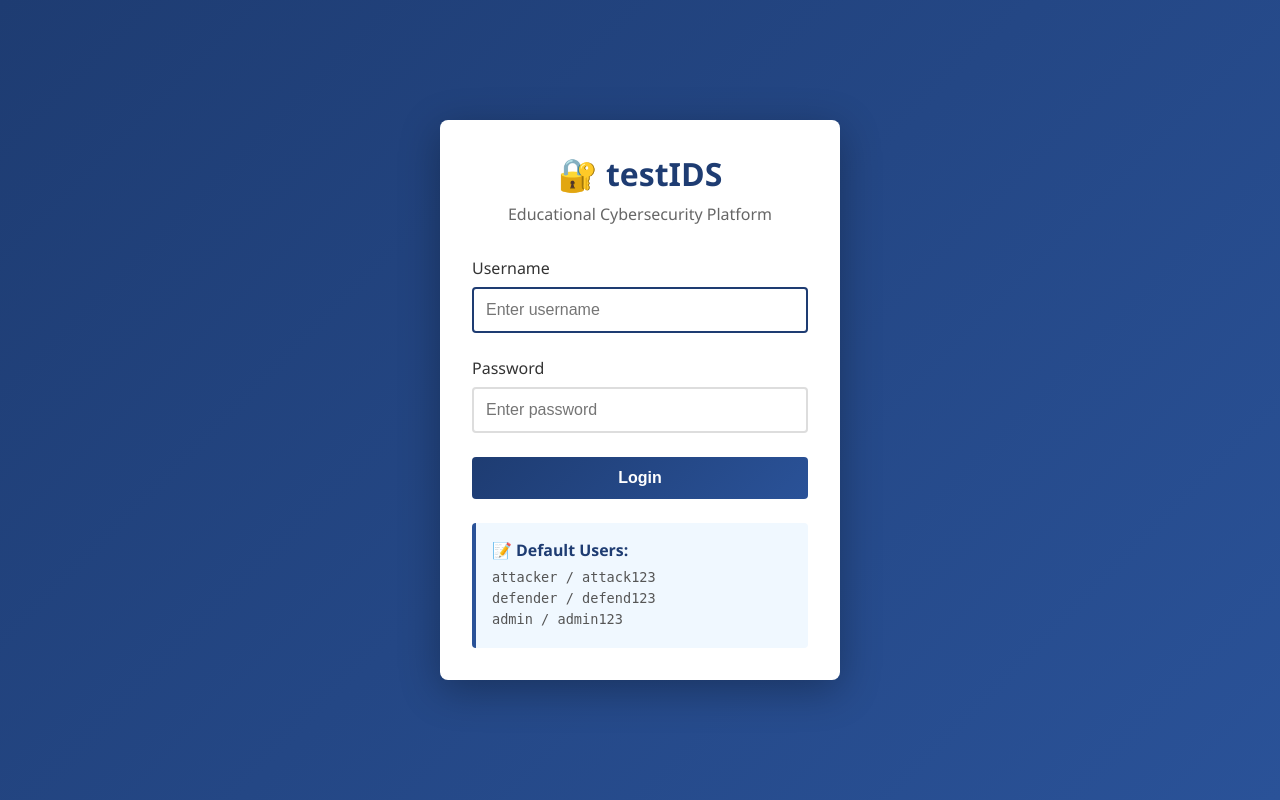
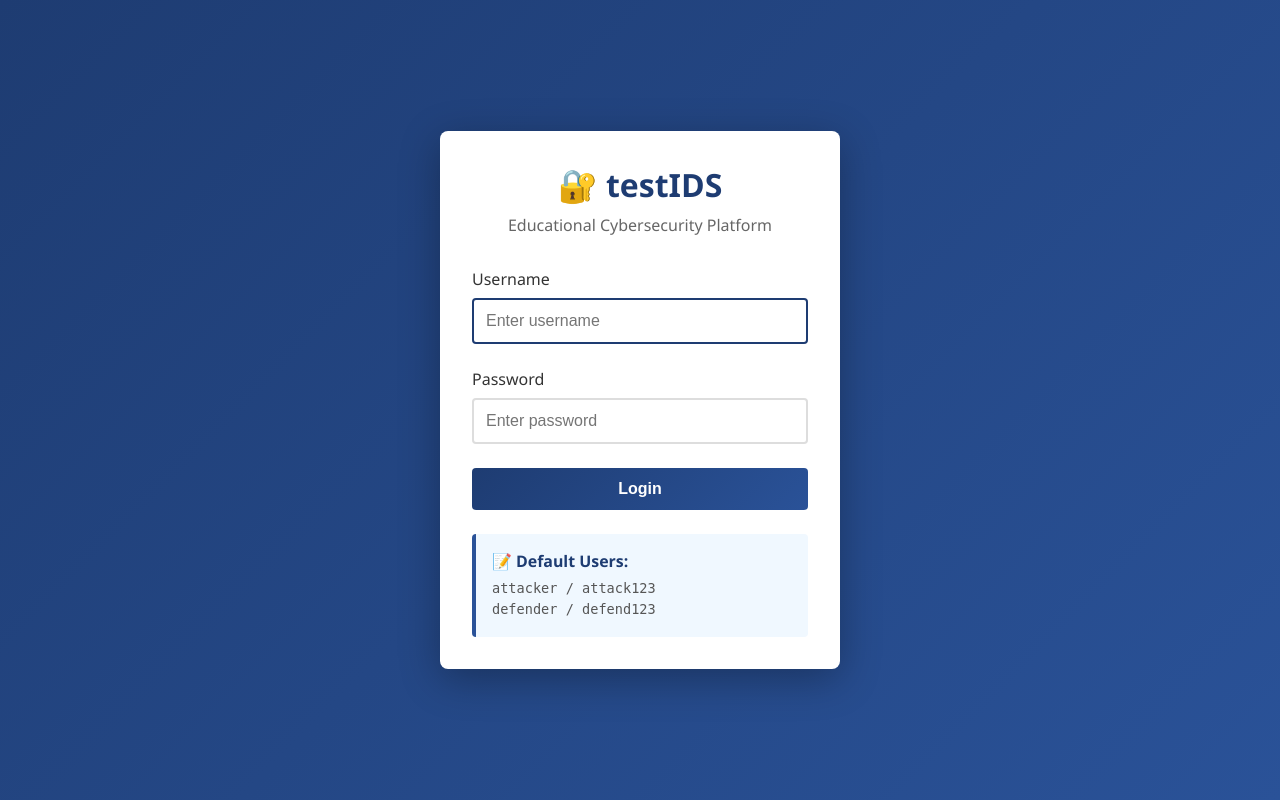
Before and after one commit to kaoutherBenSalah/testIDS, a Flask app: page /login in a window 1280 px wide. Run offline with Flask 3, Linux system fonts and the light colour scheme.

Commit message:
Rename project to IDS and remove admin role

```diff
--- a/app.py
+++ b/app.py
@@ -1,5 +1,5 @@
 """
-testIDS - Flask Version
+IDS - Flask Version
 Educational Cybersecurity Platform with ARP Spoofing & SYN Flood
 
 Run: python app.py
@@ -97,7 +97,7 @@ def dashboard():
 @app.route('/attacker')
 def attacker_dashboard():
     """Attacker interface"""
-    if 'user_id' not in session or session.get('user_role') not in ['ATTACKER', 'ADMIN']:
+    if 'user_id' not in session or session.get('user_role') != 'ATTACKER':
         return redirect(url_for('login'))
 
     return render_template(
@@ -111,7 +111,7 @@ def attacker_dashboard():
 @app.route('/defender')
 def defender_dashboard():
     """Defender interface (placeholder)"""
-    if 'user_id' not in session or session.get('user_role') not in ['DEFENDER', 'ADMIN']:
+    if 'user_id' not in session or session.get('user_role') != 'DEFENDER':
         return redirect(url_for('login'))
 
     return render_template(
@@ -167,7 +167,7 @@ if __name__ == '__main__':
     os.makedirs('static/js', exist_ok=True)
 
     print("=" * 60)
-    print("🔐 testIDS - Flask Version")
+    print("🔐 IDS - Flask Version")
     print("=" * 60)
     print(f"📍 Local IP: {get_local_ip()}")
     print(f"🔌 Gateway: {get_gateway_ip()}")
@@ -175,7 +175,6 @@ if __name__ == '__main__':
     print("👤 Default Users:")
     print("   - attacker / attack123 (ATTACKER)")
     print("   - defender / defend123 (DEFENDER)")
-    print("   - admin / admin123 (ADMIN)")
     print()
     print("🚀 Running on: http://localhost:5000")
     print("=" * 60)
--- a/models.py
+++ b/models.py
@@ -33,11 +33,11 @@ class User:
 
     def is_attacker(self):
         """Check if user can launch attacks"""
-        return self.role in ['ATTACKER', 'ADMIN']
+        return self.role == 'ATTACKER'
 
     def is_defender(self):
         """Check if user can view detections"""
-        return self.role in ['DEFENDER', 'ADMIN']
+        return self.role == 'DEFENDER'
 
     def __repr__(self):
         return f'<User {self.username} ({self.role})>'
@@ -77,7 +77,6 @@ def create_default_users():
     defaults = {
         'attacker': {'password': generate_password_hash('attack123'), 'role': 'ATTACKER'},
         'defender': {'password': generate_password_hash('defend123'), 'role': 'DEFENDER'},
-        'admin': {'password': generate_password_hash('admin123'), 'role': 'ADMIN'},
     }
 
     for username, data in defaults.items():
--- a/routes/api.py
+++ b/routes/api.py
@@ -29,7 +29,7 @@ def require_attacker(f):
     """Decorator to require attacker role"""
     @wraps(f)
     def decorated_function(*args, **kwargs):
-        if session.get('user_role') not in ['ATTACKER', 'ADMIN']:
+        if session.get('user_role') != 'ATTACKER':
             return jsonify({'error': 'Access denied'}), 403
         return f(*args, **kwargs)
     return decorated_function
--- a/routes/attacks.py
+++ b/routes/attacks.py
@@ -27,7 +27,7 @@ def require_attacker(f):
     """Decorator to require attacker role"""
     @wraps(f)
     def decorated_function(*args, **kwargs):
-        if session.get('user_role') not in ['ATTACKER', 'ADMIN']:
+        if session.get('user_role') != 'ATTACKER':
             return jsonify({'error': 'Access denied'}), 403
         return f(*args, **kwargs)
     return decorated_function
--- a/templates/login.html
+++ b/templates/login.html
@@ -168,7 +168,6 @@
             <ul>
                 <li>attacker / attack123</li>
                 <li>defender / defend123</li>
-                <li>admin / admin123</li>
             </ul>
         </div>
     </div>
```
